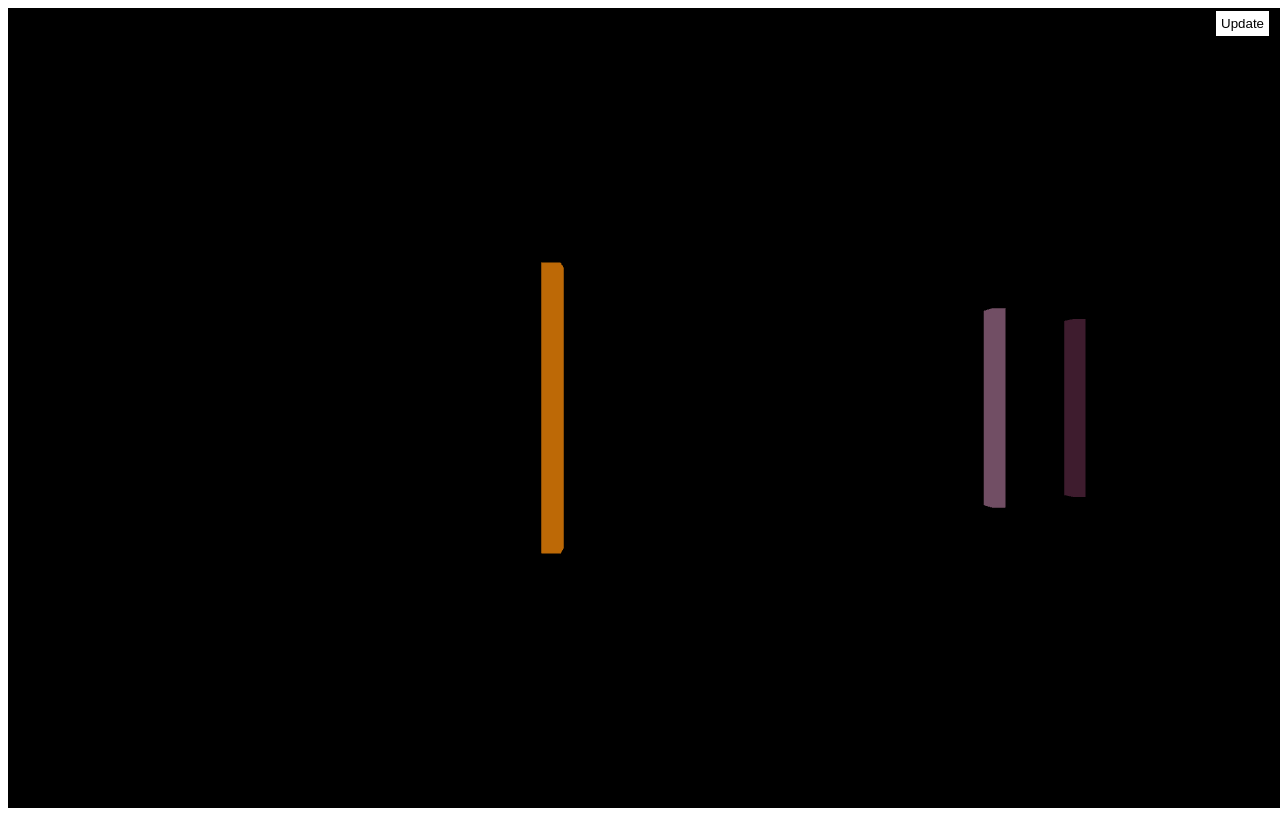
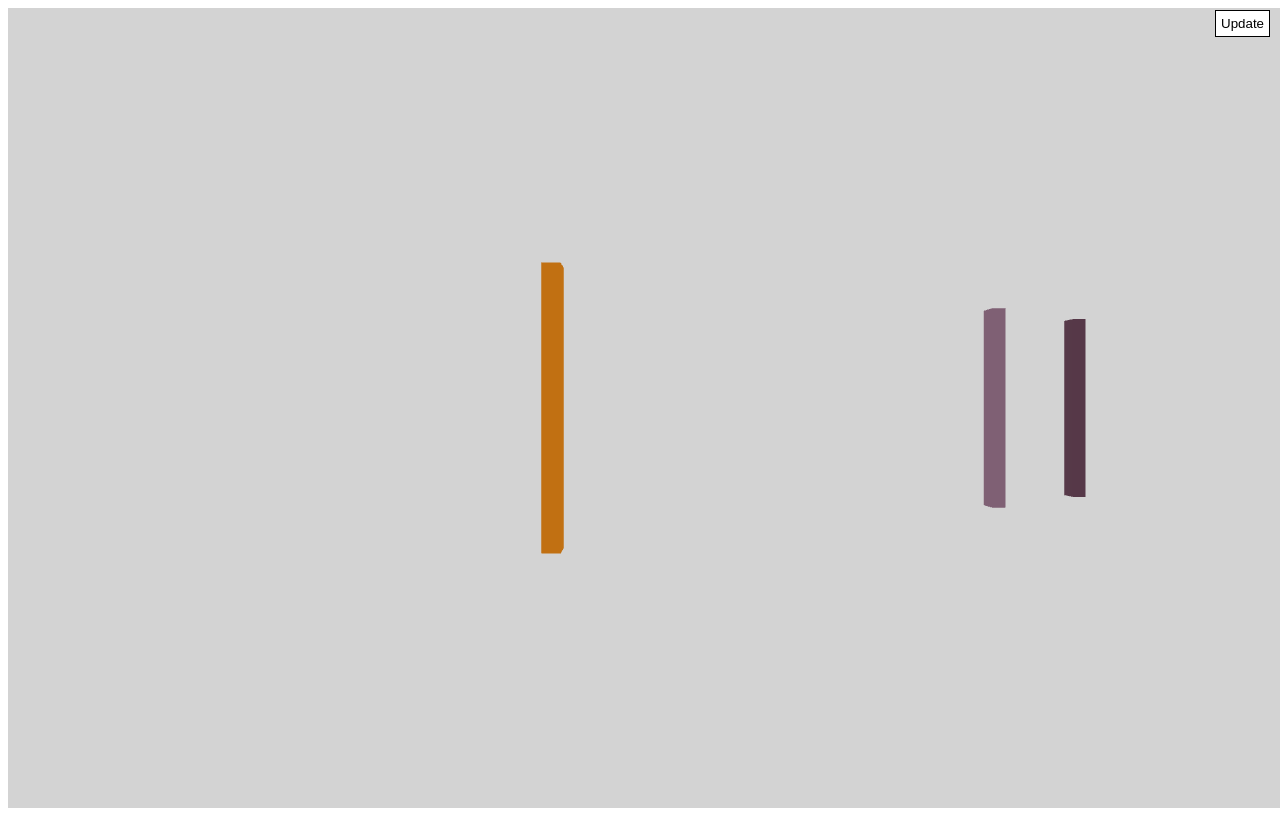
Before and after one commit to bebebebebe/sense-of-directions, a plain HTML site: page index.html in a window 1280 px wide. Drawn offline with Linux system fonts and the light colour scheme.

Commit message:
Add fog effects so further away markers have duller colors

```diff
--- a/index.html
+++ b/index.html
@@ -9,6 +9,7 @@
     <link rel='stylesheet' href='style.css' />
   </head>
   <body>
+    <div id='container'></div>
     <button id='update'>Update</button>
   </body>
 </html>
--- a/main.js
+++ b/main.js
@@ -1,10 +1,6 @@
-// convience, for demo
-eg_lat = 40.731716;
-eg_lng = -73.991496;
-
-
 $(document).ready(function(){
   $update = $('#update');
+  $container = $('#container');
 
   var LIGHT_BLUE = 0xe1fffe;
   var LIGHT_GREEN = 0x8cb082;
@@ -13,6 +9,10 @@ $(document).ready(function(){
   var ORANGE = 0xf78909;
   var MAROON = 0x512544;
   var TEAL = 0x017a8b;
+
+  var GRAY = 0x808080;
+  var LIGHT_GRAY = 0xd3d3d3;
+  var WHITE = 0xffffff;
 
   var PT_1 = {lat: 40.714234, lng: -74.006323}// broadway and chambers
   var PT_2 = {lat: 40.731716, lng: -73.991496} // broadway and 10th
@@ -38,14 +38,18 @@ $(document).ready(function(){
     var width = window.innerWidth;
     var height = window.innerHeight;
 
+    scene = new THREE.Scene();
+
+    scene.fog = new THREE.Fog(WHITE, 0.1, 200);
+    //scene.fog = new THREE.FogExp2(WHITE, 0.01);
+
     renderer = new THREE.WebGLRenderer({antialias: true});
     renderer.setSize(width, height);
-    document.body.appendChild(renderer.domElement);
+    renderer.setClearColor(LIGHT_GRAY, 1);
 
-    scene = new THREE.Scene();
+    $container.append(renderer.domElement);
 
     camera = new THREE.PerspectiveCamera(75, width / height, 0.1, 10000);
-    //cameraPos(PT_4.lat, PT_4.lng, 0);
 
     var cube = makeCube(GREEN);
     scene.add(cube);
@@ -79,6 +83,7 @@ $(document).ready(function(){
     cube.position.z = 0 - coords.north;
 
     scene.add(cube);
+    return cube;
   }
 
   function makeCube(color) {
@@ -89,11 +94,11 @@ $(document).ready(function(){
   }
 
   function light() {
-    var light = new THREE.AmbientLight( 0x404040 ); // soft white light
-    scene.add(light);
+    var lightA = new THREE.AmbientLight(0x404040); // soft white light
+    scene.add(lightA);
 
-    var light = new THREE.HemisphereLight( 0xffffbb, 0x080820, 1 );
-    scene.add(light);
+    var lightH = new THREE.HemisphereLight(0xffffbb, 0x080820, 1);
+    scene.add(lightH);
   }
 
   function updateView() {
```
